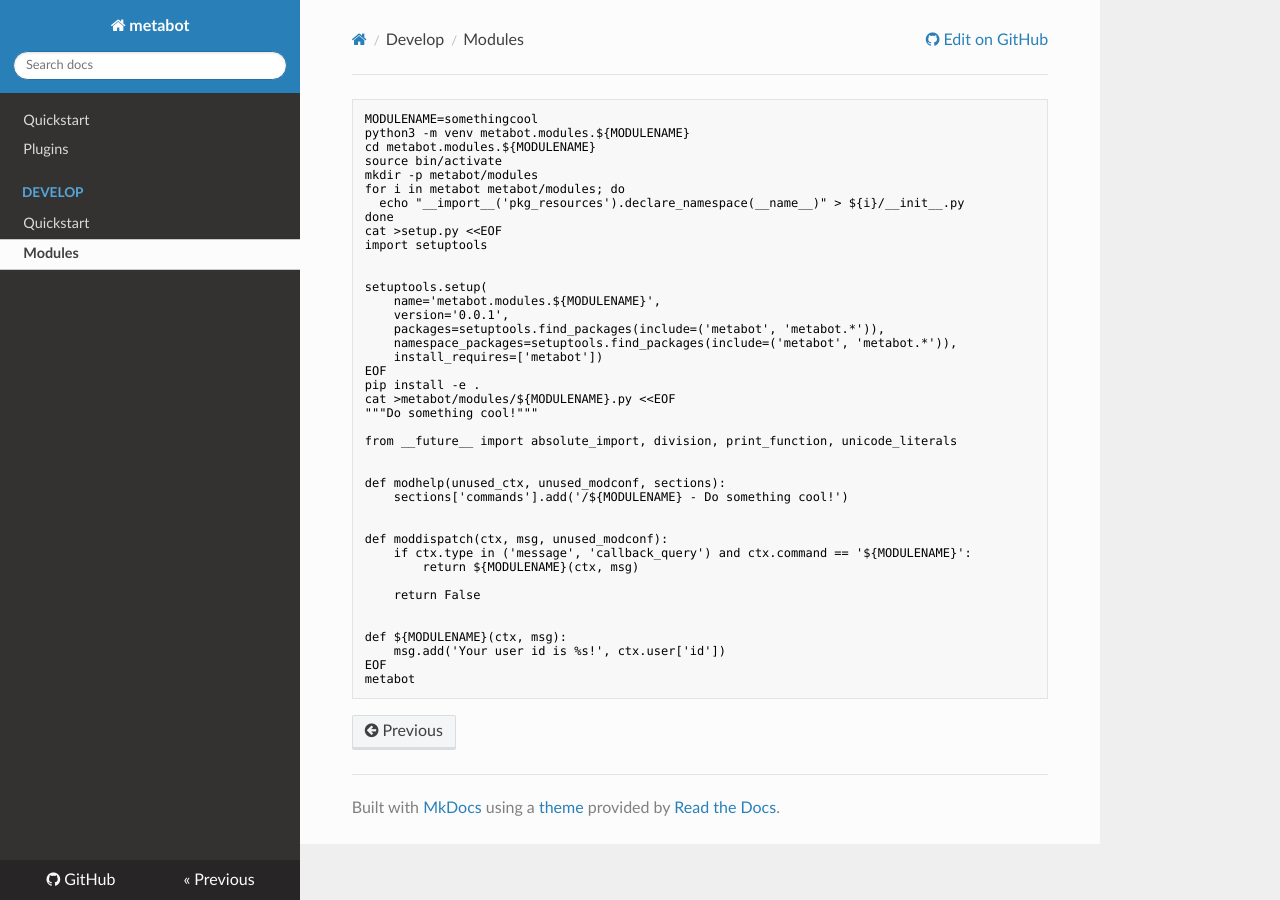
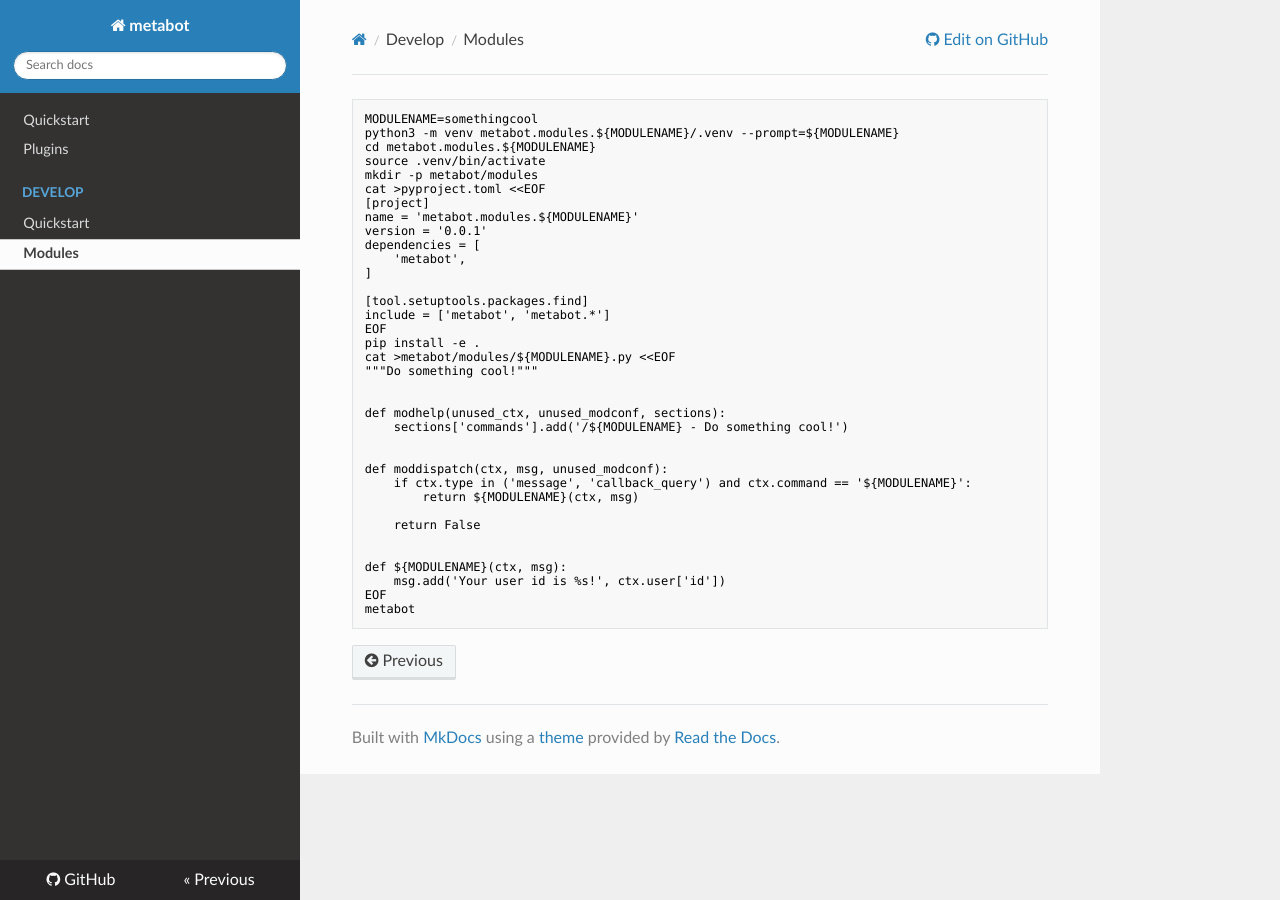
Before and after one commit to nmlorg/metabot, an MkDocs documentation site: the page built from docs/develop/modules.md, in a window 1280 px wide. Built offline with MkDocs 1.6.1, drawn with Linux system fonts in a browser that asks for light colours; nearby versions of some CDN libraries.

Commit message:
Modernize these instructions.

````diff
--- a/docs/develop/modules.md
+++ b/docs/develop/modules.md
@@ -1,28 +1,23 @@
 ```shell
 MODULENAME=somethingcool
-python3 -m venv metabot.modules.${MODULENAME}
+python3 -m venv metabot.modules.${MODULENAME}/.venv --prompt=${MODULENAME}
 cd metabot.modules.${MODULENAME}
-source bin/activate
+source .venv/bin/activate
 mkdir -p metabot/modules
-for i in metabot metabot/modules; do
-  echo "__import__('pkg_resources').declare_namespace(__name__)" > ${i}/__init__.py
-done
-cat >setup.py <<EOF
-import setuptools
+cat >pyproject.toml <<EOF
+[project]
+name = 'metabot.modules.${MODULENAME}'
+version = '0.0.1'
+dependencies = [
+    'metabot',
+]
 
-
-setuptools.setup(
-    name='metabot.modules.${MODULENAME}',
-    version='0.0.1',
-    packages=setuptools.find_packages(include=('metabot', 'metabot.*')),
-    namespace_packages=setuptools.find_packages(include=('metabot', 'metabot.*')),
-    install_requires=['metabot'])
+[tool.setuptools.packages.find]
+include = ['metabot', 'metabot.*']
 EOF
 pip install -e .
 cat >metabot/modules/${MODULENAME}.py <<EOF
 """Do something cool!"""
-
-from __future__ import absolute_import, division, print_function, unicode_literals
 
 
 def modhelp(unused_ctx, unused_modconf, sections):
````
